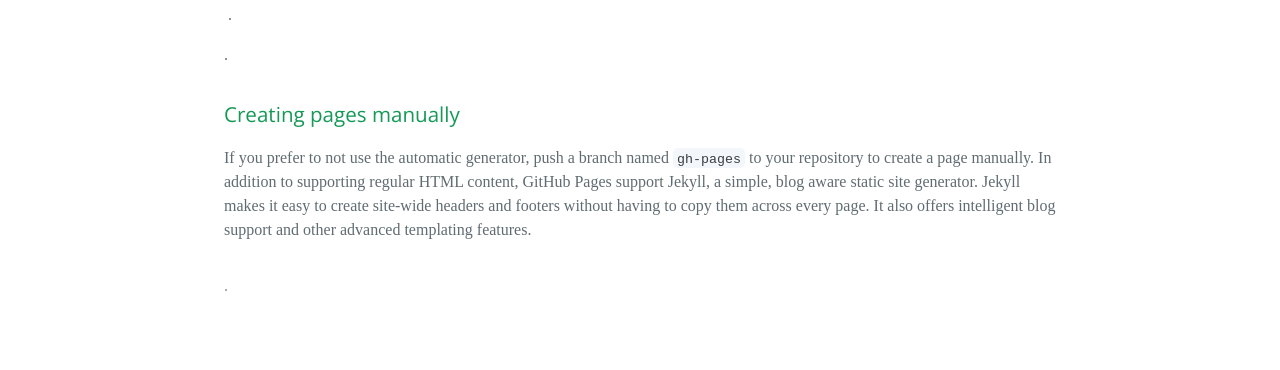
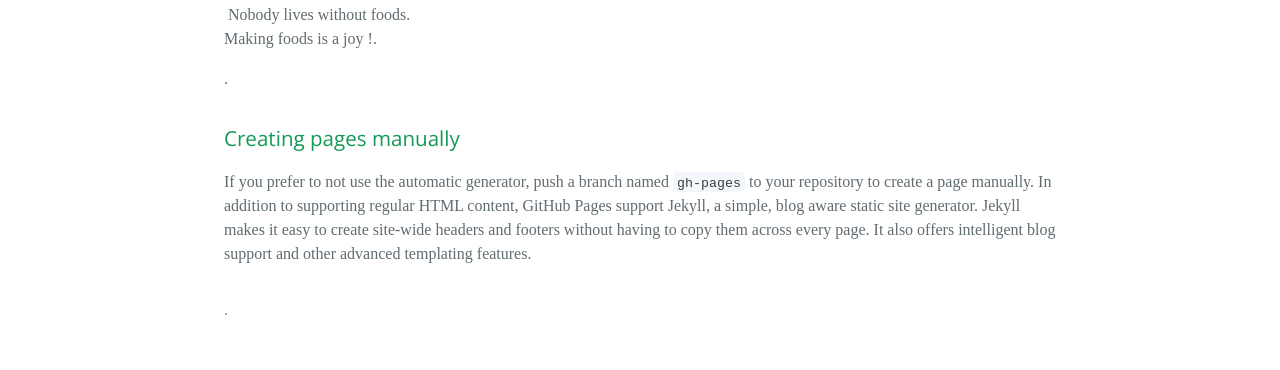
Before and after one commit to magictime/foods, a plain HTML site: page index.html in a window 1280 px wide. Shown: the part 491-861 px from the top of the page. Before the commit the page ends 837 px from the top, so only its background shows below. Drawn offline with nearby package versions, Linux system fonts and the light colour scheme.

Commit message:
add 2 sentences

```diff
--- a/index.html
+++ b/index.html
@@ -105,7 +105,7 @@ GitHub</a> <a href="https://github.com/magictime/foods.io/zipball/master">Downlo
 <h3><span style='font-size:26.0pt;mso-bidi-font-size:13.5pt;color:red'>Hello
 World<o:p></o:p></span></h3>
 
-<p><span style="mso-spacerun: yes"> </span>.</p>
+<p><span style="mso-spacerun: yes"> Nobody lives without foods. <br> Making foods is a joy !</span>.</p>
 
 <p>.<o:p></o:p></p>
 
```
